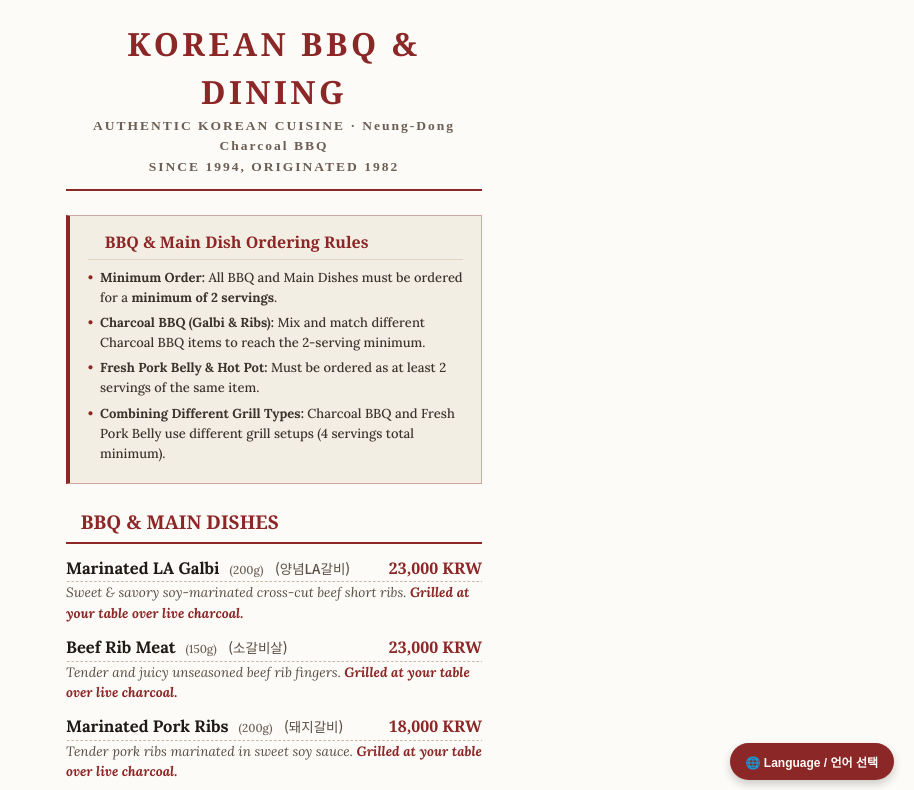
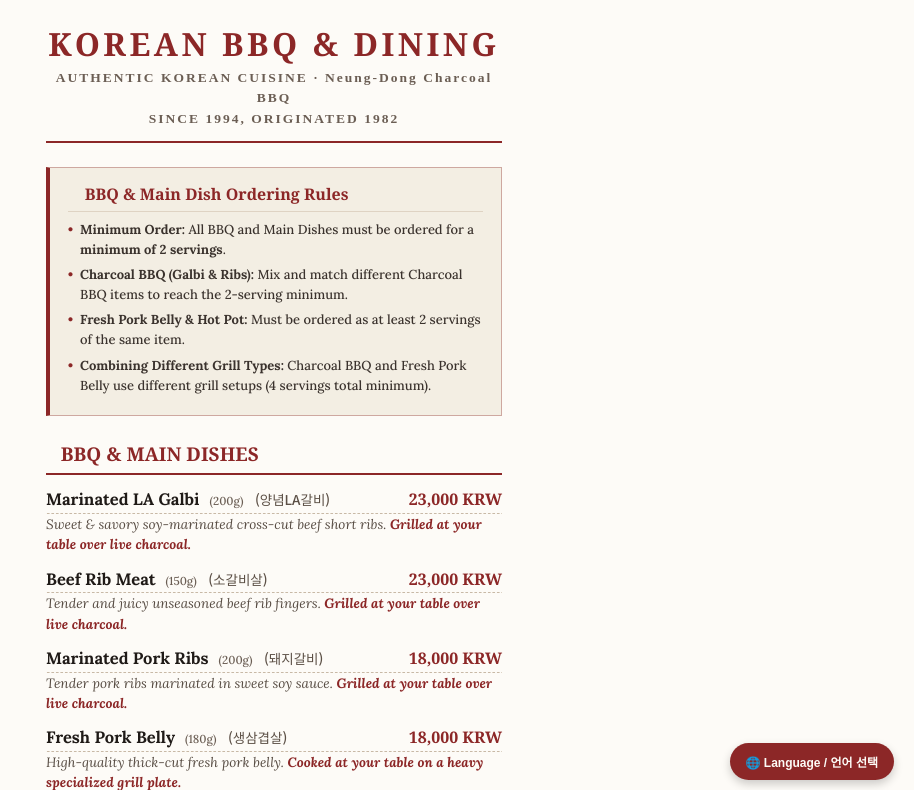
Before and after one commit to codename250/MENU, a plain HTML site: page index.html in a window 1280 px wide. Both pictures are taken after a click on the button "English Menu". Shown: the top 790 px of the page, without its empty margins (366-1280 px from the left). Drawn offline with Linux system fonts and the light colour scheme.

Commit message:
Update index.html

```diff
--- a/index.html
+++ b/index.html
@@ -139,7 +139,7 @@
      ========================================================================== */
   .menu-container {
     width: 100%;
-    max-width: 440px;
+    max-width: 480px;
     margin: 0 auto;
     background-color: #fdfbf7;
     padding: 20px 12px;
```
